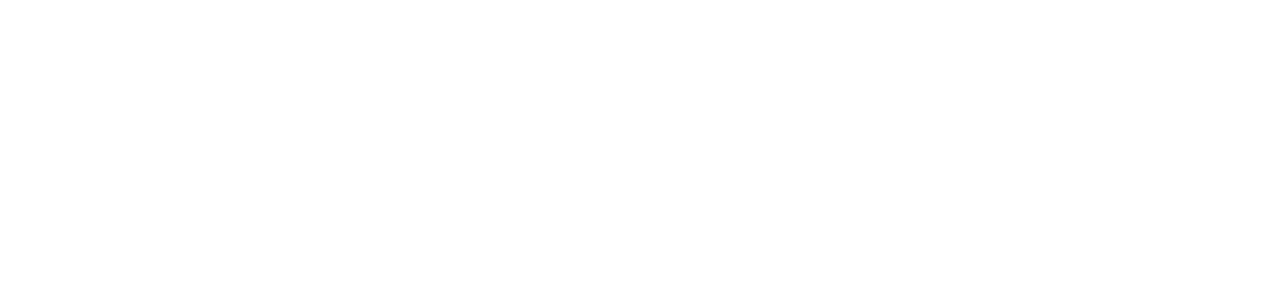
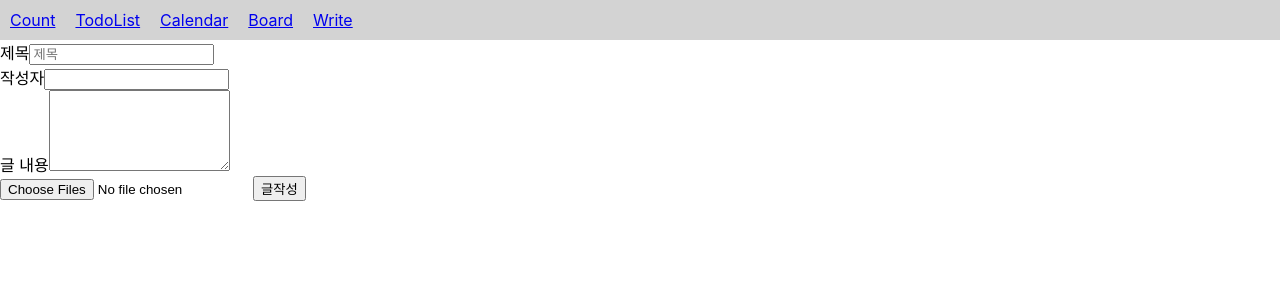
Before and after one commit to bjw1622/reacttodolist, a React (Create React App) app: page /board/write in a window 1280 px wide. Before the commit this address had no page. Shown: the top 300 px of the page. Built offline with nearby package versions, Linux system fonts and the light colour scheme.

Commit message:
write layout 추가

```diff
--- a/src/App.js
+++ b/src/App.js
@@ -11,6 +11,7 @@
 import Layout from "./components/Layout";
 import { boardReducer } from "./components/board/BoardSlice";
 import Index from "./components/board/Index";
+import Write from "./components/board/Write";
 
 const store = configureStore({
   reducer: {
@@ -31,6 +32,7 @@
             <Route path="/" element={<TodoList />}></Route>
             <Route path="/calendar" element={<CalendarUI />}></Route>
             <Route path="/board" element={<Index />}></Route>
+            <Route path="/board/write" element={<Write />}></Route>
           </Route>
         </Routes>
       </BrowserRouter>
--- a/src/components/Layout.js
+++ b/src/components/Layout.js
@@ -29,6 +29,9 @@
         <UlStyle>
           <Link to={"/board"}>Board</Link>
         </UlStyle>
+        <UlStyle>
+          <Link to={"/board/write"}>Write</Link>
+        </UlStyle>
       </header>
       <main>
         <Outlet />
--- a/src/components/board/Write.js
+++ b/src/components/board/Write.js
@@ -0,0 +1,42 @@
+import React from "react";
+
+const Write = () => {
+  return (
+    <>
+      <div class="form-group">
+        <label>제목</label>
+        <input
+          type="text"
+          class="form-control"
+          placeholder="제목"
+          id="title"
+          required
+        />
+      </div>
+      <div class="form-group">
+        <label>작성자</label>
+        <input type="text" class="form-control" id="writer" readonly />
+      </div>
+      <div class="form-group">
+        <label for="exampleFormControlTextarea1">글 내용</label>
+        <textarea
+          class="form-control"
+          rows="5"
+          id="main-content"
+          required
+        ></textarea>
+      </div>
+      <input
+        id="fileInput"
+        type="file"
+        multiple
+        accept="image/jpeg, image/jpg, image/png"
+        onchage="checkSize(this)"
+      />
+      <button type="button" class="btn btn-primary" id="write">
+        글작성
+      </button>
+    </>
+  );
+};
+export default Write;
```
